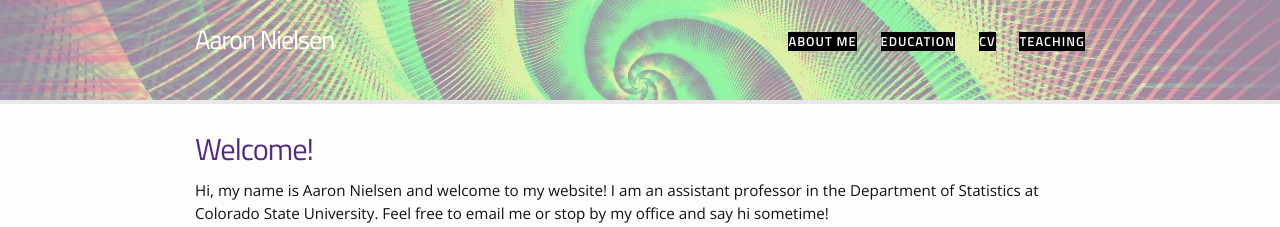
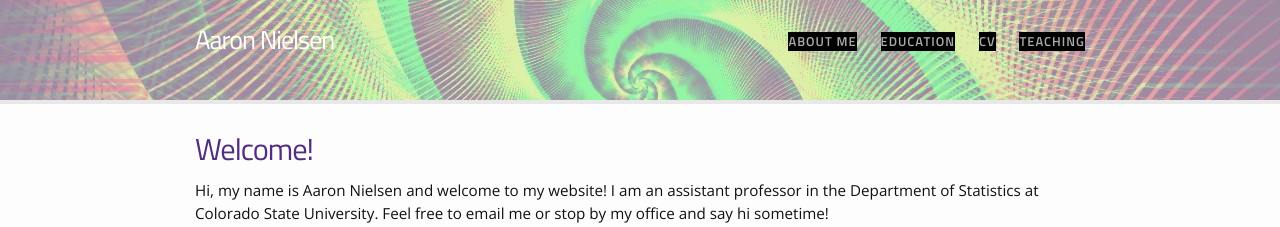
Before and after one commit to aaron-nielsen/aaron-nielsen.github.io, a Jekyll site: the page built from index.html, in a window 1280 px wide. Shown: the top 227 px of the page. Built offline with Jekyll 4.4.1, drawn with Linux system fonts in a browser that asks for light colours.

Commit message:
Update _header.scss

```diff
--- a/_sass/_header.scss
+++ b/_sass/_header.scss
@@ -158,7 +158,7 @@ z-index:999;
     }
 
     .page-link {
-        color: #ffffff;
+        color: #aaaaaa;
     background: #000000;
         line-height: $base-line-height;
 
```
